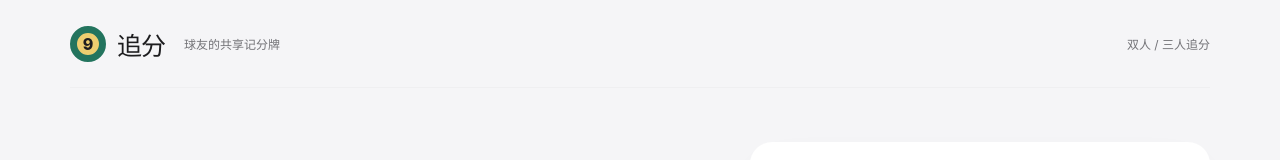
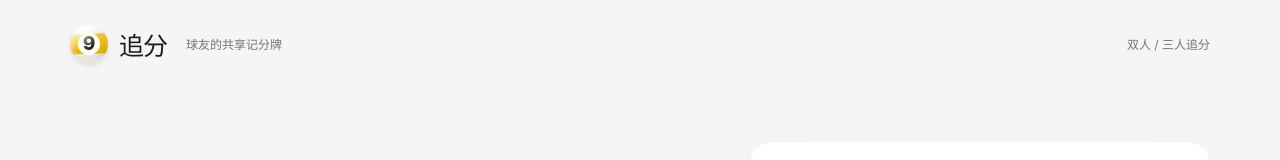
Before and after one commit to Lighto00o3/zhuifen, a Nuxt app in the folder apps/web/: page / in a window 1280 px wide. Shown: the top 160 px of the page. Built offline with nearby package versions, Linux system fonts and the light colour scheme.

Commit message:
style: 将品牌标志改为黄白九号球

```diff
--- a/apps/web/app/assets/main.css
+++ b/apps/web/app/assets/main.css
@@ -27,7 +27,9 @@ i { display: inline-block; width: 7px; height: 7px; flex-shrink: 0; border-radiu
 .app-shell { max-width: 1220px; min-height: 100dvh; margin: auto; padding: 0 40px; }
 .site-header { display: flex; align-items: center; justify-content: space-between; gap: 12px; height: 88px; border-bottom: 1px solid #1d1d1f06; }
 .brand { display: inline-flex; align-items: center; gap: 11px; min-height: 48px; font-size: 25px; font-weight: 800; letter-spacing: -1px; }
-.brand-ball { display: grid; place-items: center; width: 36px; height: 36px; border-radius: 50%; background: var(--yellow); border: 7px solid var(--green); color: var(--ink); font-size: 16px; font-weight: 800; letter-spacing: 0; }
+.brand-ball { position: relative; isolation: isolate; display: grid; place-items: center; width: 38px; height: 38px; flex-shrink: 0; overflow: hidden; border-radius: 50%; background: linear-gradient(178deg, #fff 0%, #f5f4ef 23%, #f4c827 25%, #efb600 74%, #eeede6 76%, #fff 100%); box-shadow: inset -3px -4px 7px #58451c28, inset 2px 2px 5px #ffffffbf, 0 3px 5px #1d1d1f18; }
+.brand-ball::after { content: ''; position: absolute; inset: 0; border-radius: inherit; background: radial-gradient(circle at 29% 23%, #ffffffb3, transparent 43%); pointer-events: none; }
+.brand-ball > span { display: grid; place-items: center; width: 22px; height: 22px; border-radius: 50%; background: #fffef8; color: #22221e; font: 800 19px/1 -apple-system, BlinkMacSystemFont, sans-serif; letter-spacing: -1px; padding-right: 1px; }
 .brand-sub { font-size: 12px; font-weight: 500; letter-spacing: 0; color: var(--muted); margin-left: 8px; }
 .header-note { font-size: 12px; color: var(--muted); }
 .landing { display: grid; grid-template-columns: 1fr 460px; align-items: center; gap: 80px; margin: 54px auto 64px; }
--- a/apps/web/app/components/ScoreApp.vue
+++ b/apps/web/app/components/ScoreApp.vue
@@ -299,7 +299,7 @@ onUnmounted(() => { window.removeEventListener('keydown', modalKeys); if (modalO
       </TransitionGroup>
     </div>
     <header class="site-header" :inert="modalOpen">
-      <a class="brand" href="/" @click.prevent="back"><span class="brand-ball">9</span>追分<span class="brand-sub">球友的共享记分牌</span></a>
+      <a class="brand" href="/" @click.prevent="back"><span class="brand-ball" aria-hidden="true"><span>9</span></span>追分<span class="brand-sub">球友的共享记分牌</span></a>
       <span v-if="room" class="connection" :class="{ offline: !connected }"><i />{{ connected ? '实时同步中' : '正在重新连接' }}</span>
       <span v-else class="header-note">双人 / 三人追分</span>
     </header>
```
